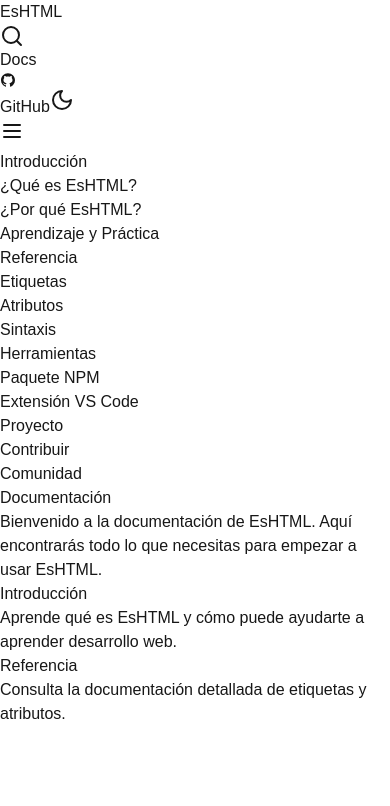
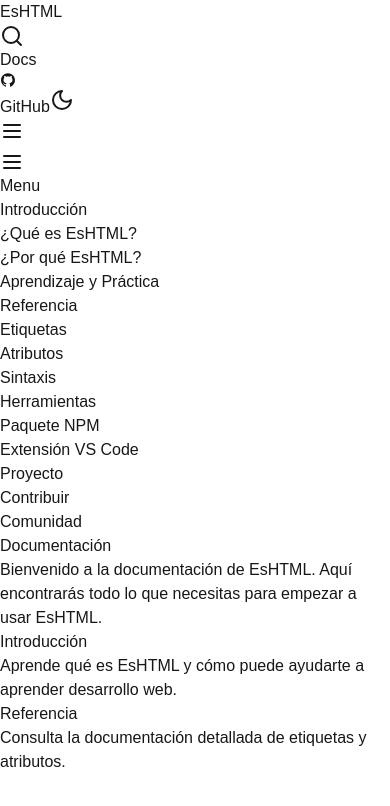
Before and after one commit to jorgoose/eshtml, a Next.js app: page /docs in a window 390 px wide. Shown: the top 806 px of the page. Built offline with nearby package versions, Linux system fonts and the light colour scheme.

Commit message:
feat: implement mobile sidebar navigation with toggle functionality

```diff
--- a/src/components/DocsSidebar.tsx
+++ b/src/components/DocsSidebar.tsx
@@ -1,5 +1,8 @@
 // src/components/DocsSidebar.tsx
+'use client';
+import { useState } from 'react';
 import Link from 'next/link';
+import { Menu, X } from 'lucide-react';
 import { docsNavigation } from '@/lib/docsNavigation';
 
 type DocsSidebarProps = {
@@ -7,12 +10,13 @@
 }
 
 export function DocsSidebar({ activePath }: DocsSidebarProps) {
+  const [isMobileMenuOpen, setIsMobileMenuOpen] = useState(false);
+
   const isActivePage = (href: string) => {
     return activePath === href || activePath.startsWith(href + '/');
   };
 
-  return (
-    <div className="w-64 fixed top-16 bottom-0 bg-[#111827] border-r border-gray-800/40">
+  const SidebarContent = () => (
     <nav className="h-full px-8 py-6">
       {Object.entries(docsNavigation).map(([key, section]) => (
         <div key={key} className="mb-6">
@@ -24,6 +28,7 @@
               <li key={item.href}>
                 <Link
                   href={item.href}
+                  onClick={() => setIsMobileMenuOpen(false)}
                   className={`block px-2 py-1.5 text-sm rounded
                     ${isActivePage(item.href)
                       ? 'text-orange-400 bg-orange-500/10'
@@ -38,6 +43,47 @@
         </div>
       ))}
     </nav>
+  );
+
+  return (
+    <>
+      {/* Mobile Toggle Bar */}
+      <div className="md:hidden fixed top-16 left-0 right-0 h-12 bg-gray-900 border-b border-gray-800 z-30">
+        <button
+          onClick={() => setIsMobileMenuOpen(!isMobileMenuOpen)}
+          className="flex items-center px-4 h-full text-gray-300 hover:text-white"
+        >
+          <Menu className="w-5 h-5 mr-2" />
+          <span>Menu</span>
+        </button>
       </div>
+
+      {/* Desktop Sidebar */}
+      <div className="hidden md:block w-64 fixed top-16 bottom-0 bg-[#111827] border-r border-gray-800/40">
+        <SidebarContent />
+      </div>
+
+      {/* Mobile Sidebar */}
+      {isMobileMenuOpen && (
+        <>
+          <div
+            className="fixed inset-0 bg-black/60 backdrop-blur-sm z-40 md:hidden"
+            onClick={() => setIsMobileMenuOpen(false)}
+          />
+          <div className="fixed inset-y-0 left-0 w-64 bg-[#111827] shadow-xl z-50 md:hidden">
+            <div className="flex items-center justify-between p-4 border-b border-gray-800">
+              <span className="text-lg font-semibold text-white">Documentación</span>
+              <button
+                onClick={() => setIsMobileMenuOpen(false)}
+                className="p-2 text-gray-400 hover:text-white rounded-md"
+              >
+                <X className="w-5 h-5" />
+              </button>
+            </div>
+            <SidebarContent />
+          </div>
+        </>
+      )}
+    </>
   );
 }
```
Lines whose indentation alone changed are shown as unchanged.
